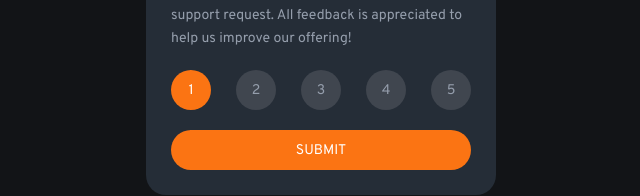
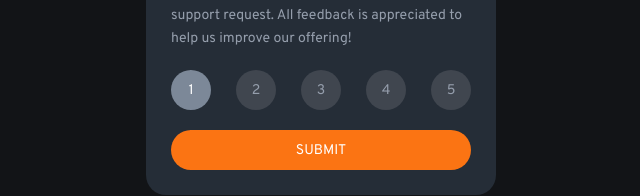
Before and after one commit to lagan-dev/Interactive-rating-component, a plain HTML site: page index.html in a window 1280 px wide. In both pictures the pointer is over the element 510 px from the left and 465 px from the top of the page. Shown: the part 375-571 px from the top of the page, without its empty margins (319-959 px from the left). Drawn offline with Linux system fonts and the light colour scheme.

Commit message:
Update style.css

```diff
--- a/style.css
+++ b/style.css
@@ -63,7 +63,7 @@ main {
 
 .rating-state .rating:hover {
     color: white;
-    background-color: hsl(25, 97%, 53%);
+    background-color: hsl(214, 12%, 54%);
 }
 
 .rating-state .btn {
```
